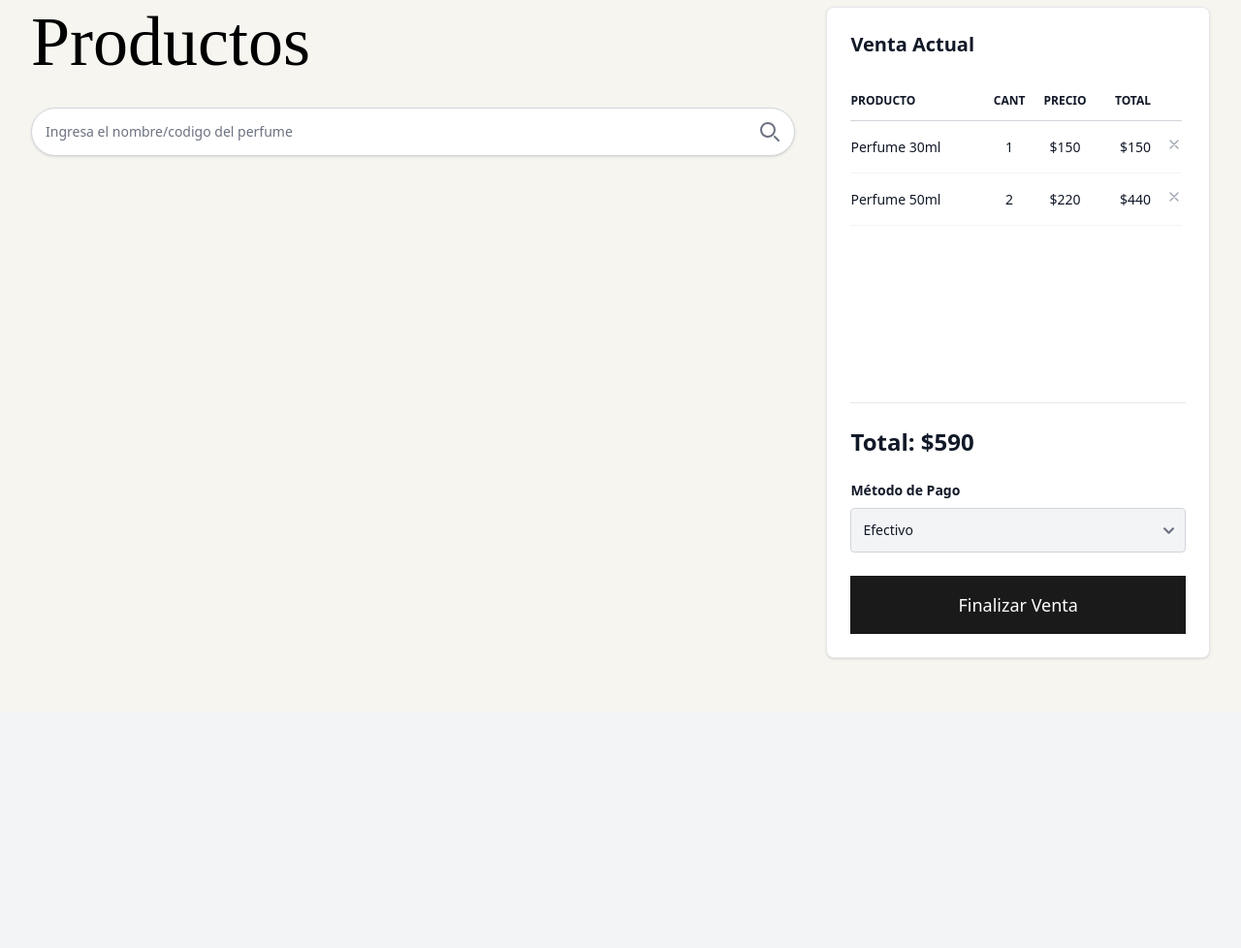
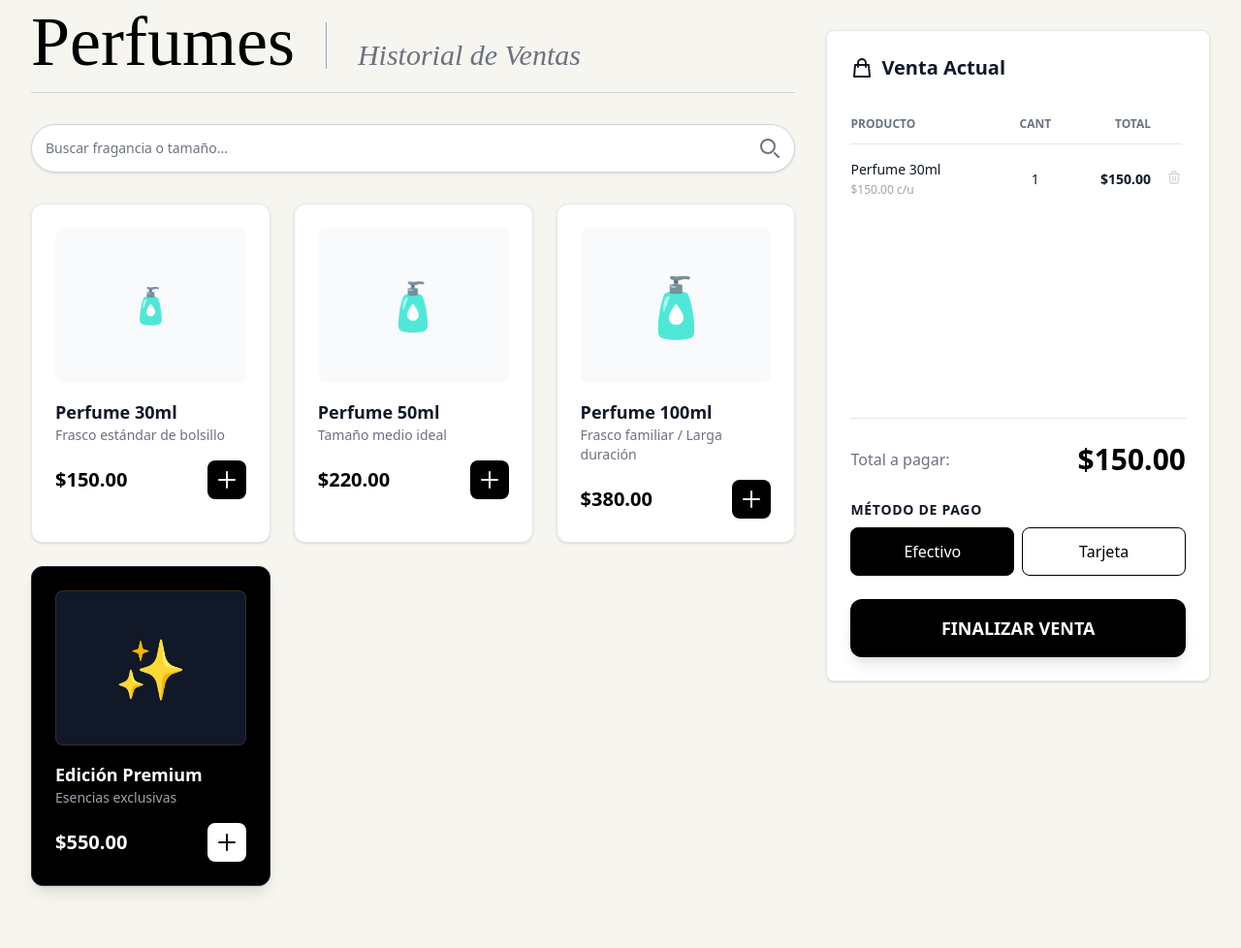
Before and after one commit to IDGS802-23002162/Jassence, a Flask app: page /pos in a window 1280 px wide. Shown: the part 65-1043 px from the top of the page at 97% size. Before the commit the page ends 746 px from the top, so only its background shows below. Run offline with Flask 3, Linux system fonts and the light colour scheme; style sheets or scripts are compiled from the project's sources; some libraries are stand-ins or nearby versions.

Commit message:
modulo de pos listo para revision

```diff
--- a/config.py
+++ b/config.py
@@ -4,7 +4,7 @@ class config(object):
 
 class DevelopmentConfig(config):
     DEBUG=True
-    SQLALCHEMY_DATABASE_URI='mysql+pymysql://root:root@127.0.0.1/jassencebd'
+    SQLALCHEMY_DATABASE_URI='mysql+pymysql://root:3417@127.0.0.1/jassencebd'
     SQLALCHEMY_TRACK_MODIFCATIONS=False
 
     # No usar root
--- a/modulos_routes/pos/routes.py
+++ b/modulos_routes/pos/routes.py
@@ -5,3 +5,15 @@ pos_bp = Blueprint('pos', __name__)
 @pos_bp.route('/pos', methods=['GET'])
 def index_formulas():
     return render_template('modulos_front/pos/pos.html', titulo="Venta Local")
+
+@pos_bp.route('/ticket')
+def ticket():
+    return render_template('modulos_front/pos/ticket.html', titulo="Venta Local")
+
+@pos_bp.route('/historial_V')
+def historial_V():
+    return render_template('modulos_front/pos/historial_V.html', titulo="Venta Local")
+
+@pos_bp.route('/detalle_V')
+def detalle_V():
+    return render_template('modulos_front/pos/detalle_V.html', titulo="Venta Local")
--- a/templates/modulos_front/pos/pos.html
+++ b/templates/modulos_front/pos/pos.html
@@ -8,61 +8,142 @@
 
     <div class="lg:w-2/3 flex flex-col">
 
-        <div class="flex items-center mb-8">
-            <h1 class="font-elegant text-7xl text-black mr-6 cursor-default">
-                Productos
+        <div class="flex items-end mb-8 border-b border-gray-300 pb-4">
+            <h1 class="font-elegant text-7xl text-black cursor-default">
+                Perfumes
             </h1>
+            <div class="w-px h-12 bg-gray-400 mx-8 mb-2"></div>
+            <a href="{{ url_for('pos.historial_V') }}" class="text-gray-500 font-elegant text-3xl mb-1 italic">
+                Historial de Ventas
+            </a>
+
         </div>
 
         <div class="mb-8 relative w-full">
-            <input type="text" class="block w-full p-3.5 pr-10 text-sm text-gray-900 bg-white border border-gray-300 rounded-full focus:ring-black focus:border-black shadow-sm" placeholder="Ingresa el nombre/codigo del perfume">
+            <input type="text"
+                class="block w-full p-3.5 pr-10 text-sm text-gray-900 bg-white border border-gray-300 rounded-full focus:ring-black focus:border-black shadow-sm"
+                placeholder="Buscar fragancia o tamaño...">
             <div class="absolute inset-y-0 right-0 flex items-center pr-4 pointer-events-none">
-                <svg class="w-5 h-5 text-gray-500" fill="none" viewBox="0 0 20 20"><path stroke="currentColor" stroke-linecap="round" stroke-linejoin="round" stroke-width="2" d="m19 19-4-4m0-7A7 7 0 1 1 1 8a7 7 0 0 1 14 0Z"/></svg>
+                <svg class="w-5 h-5 text-gray-500" fill="none" viewBox="0 0 20 20">
+                    <path stroke="currentColor" stroke-linecap="round" stroke-linejoin="round" stroke-width="2"
+                        d="m19 19-4-4m0-7A7 7 0 1 1 1 8a7 7 0 0 1 14 0Z" />
+                </svg>
             </div>
         </div>
 
-        <div class="grid grid-cols-1 md:grid-cols-2 gap-6 pb-8">
+        <div class="grid grid-cols-1 md:grid-cols-2 xl:grid-cols-3 gap-6 pb-8">
 
+            <div
+                class="bg-white border border-gray-200 rounded-xl p-6 shadow-sm hover:shadow-md transition-shadow cursor-pointer group">
+                <div class="h-40 bg-gray-50 rounded-lg mb-4 flex items-center justify-center">
+                    <span class="text-4xl">🧴</span>
+                </div>
+                <h3 class="text-lg font-bold text-gray-900">Perfume 30ml</h3>
+                <p class="text-sm text-gray-500 mb-4">Frasco estándar de bolsillo</p>
+                <div class="flex items-center justify-between">
+                    <span class="text-xl font-bold text-black">$150.00</span>
+                    <button class="bg-black text-white p-2 rounded-lg hover:bg-gray-800 transition-colors">
+                        <svg class="w-6 h-6" fill="none" stroke="currentColor" viewBox="0 0 24 24">
+                            <path stroke-linecap="round" stroke-linejoin="round" stroke-width="2" d="M12 4v16m8-8H4">
+                            </path>
+                        </svg>
+                    </button>
+                </div>
+            </div>
 
+            <div
+                class="bg-white border border-gray-200 rounded-xl p-6 shadow-sm hover:shadow-md transition-shadow cursor-pointer">
+                <div class="h-40 bg-gray-50 rounded-lg mb-4 flex items-center justify-center">
+                    <span class="text-5xl">🧴</span>
+                </div>
+                <h3 class="text-lg font-bold text-gray-900">Perfume 50ml</h3>
+                <p class="text-sm text-gray-500 mb-4">Tamaño medio ideal</p>
+                <div class="flex items-center justify-between">
+                    <span class="text-xl font-bold text-black">$220.00</span>
+                    <button class="bg-black text-white p-2 rounded-lg hover:bg-gray-800">
+                        <svg class="w-6 h-6" fill="none" stroke="currentColor" viewBox="0 0 24 24">
+                            <path stroke-linecap="round" stroke-linejoin="round" stroke-width="2" d="M12 4v16m8-8H4">
+                            </path>
+                        </svg>
+                    </button>
+                </div>
+            </div>
+
+            <div
+                class="bg-white border border-gray-200 rounded-xl p-6 shadow-sm hover:shadow-md transition-shadow cursor-pointer">
+                <div class="h-40 bg-gray-50 rounded-lg mb-4 flex items-center justify-center">
+                    <span class="text-6xl">🧴</span>
+                </div>
+                <h3 class="text-lg font-bold text-gray-900">Perfume 100ml</h3>
+                <p class="text-sm text-gray-500 mb-4">Frasco familiar / Larga duración</p>
+                <div class="flex items-center justify-between">
+                    <span class="text-xl font-bold text-black">$380.00</span>
+                    <button class="bg-black text-white p-2 rounded-lg hover:bg-gray-800">
+                        <svg class="w-6 h-6" fill="none" stroke="currentColor" viewBox="0 0 24 24">
+                            <path stroke-linecap="round" stroke-linejoin="round" stroke-width="2" d="M12 4v16m8-8H4">
+                            </path>
+                        </svg>
+                    </button>
+                </div>
+            </div>
+
+            <div class="bg-black border border-gray-800 rounded-xl p-6 shadow-lg cursor-pointer">
+                <div
+                    class="h-40 bg-gray-900 rounded-lg mb-4 flex items-center justify-center border border-yellow-600/30">
+                    <span class="text-6xl">✨</span>
+                </div>
+                <h3 class="text-lg font-bold text-gold-500 text-white">Edición Premium</h3>
+                <p class="text-sm text-gray-400 mb-4">Esencias exclusivas</p>
+                <div class="flex items-center justify-between">
+                    <span class="text-xl font-bold text-white">$550.00</span>
+                    <button class="bg-white text-black p-2 rounded-lg hover:bg-gray-200">
+                        <svg class="w-6 h-6" fill="none" stroke="currentColor" viewBox="0 0 24 24">
+                            <path stroke-linecap="round" stroke-linejoin="round" stroke-width="2" d="M12 4v16m8-8H4">
+                            </path>
+                        </svg>
+                    </button>
+                </div>
+            </div>
 
         </div>
     </div>
 
-    <div class="lg:w-1/3 bg-white border border-gray-200 shadow-sm rounded-lg p-6 flex flex-col sticky top-24 h-[calc(100vh-8rem)]">
+    <div
+        class="lg:w-1/3 bg-white border border-gray-200 shadow-sm rounded-lg p-6 flex flex-col sticky top-24 h-[calc(100vh-8rem)]">
 
-        <h2 class="text-xl font-bold text-gray-900 mb-6">Venta Actual</h2>
+        <h2 class="text-xl font-bold text-gray-900 mb-6 flex items-center gap-2">
+            <svg class="w-6 h-6" fill="none" stroke="currentColor" viewBox="0 0 24 24">
+                <path stroke-linecap="round" stroke-linejoin="round" stroke-width="2"
+                    d="M16 11V7a4 4 0 00-8 0v4M5 9h14l1 12H4L5 9z"></path>
+            </svg>
+            Venta Actual
+        </h2>
 
         <div class="flex-grow overflow-y-auto mb-6 pr-1">
             <table class="w-full text-sm text-left text-gray-900">
-                <thead class="text-xs font-bold text-gray-900 uppercase border-b border-gray-300">
+                <thead class="text-xs font-bold text-gray-500 uppercase border-b border-gray-200">
                     <tr>
                         <th scope="col" class="py-3">Producto</th>
                         <th scope="col" class="py-3 text-center">Cant</th>
-                        <th scope="col" class="py-3 text-center">Precio</th>
                         <th scope="col" class="py-3 text-right">Total</th>
                         <th scope="col" class="py-3 w-8"></th>
                     </tr>
                 </thead>
-                <tbody>
-                    <tr class="border-b border-gray-100 group">
-                        <td class="py-4 font-medium">Perfume 30ml</td>
+                <tbody class="divide-y divide-gray-100">
+                    <tr class="group">
+                        <td class="py-4">
+                            <span class="block font-medium">Perfume 30ml</span>
+                            <span class="text-xs text-gray-400">$150.00 c/u</span>
+                        </td>
                         <td class="py-4 text-center">1</td>
-                        <td class="py-4 text-center">$150</td>
-                        <td class="py-4 text-right font-medium">$150</td>
+                        <td class="py-4 text-right font-bold">$150.00</td>
                         <td class="py-4 text-right pl-2">
-                            <button type="button" class="text-gray-400 hover:text-red-500 transition-colors focus:outline-none" title="Quitar producto">
-                                <svg class="w-4 h-4" fill="none" stroke="currentColor" viewBox="0 0 24 24" xmlns="http://www.w3.org/2000/svg"><path stroke-linecap="round" stroke-linejoin="round" stroke-width="2" d="M6 18L18 6M6 6l12 12"></path></svg>
-                            </button>
-                        </td>
-                    </tr>
-                    <tr class="border-b border-gray-100 group">
-                        <td class="py-4 font-medium">Perfume 50ml</td>
-                        <td class="py-4 text-center">2</td>
-                        <td class="py-4 text-center">$220</td>
-                        <td class="py-4 text-right font-medium">$440</td>
-                        <td class="py-4 text-right pl-2">
-                            <button type="button" class="text-gray-400 hover:text-red-500 transition-colors focus:outline-none" title="Quitar producto">
-                                <svg class="w-4 h-4" fill="none" stroke="currentColor" viewBox="0 0 24 24" xmlns="http://www.w3.org/2000/svg"><path stroke-linecap="round" stroke-linejoin="round" stroke-width="2" d="M6 18L18 6M6 6l12 12"></path></svg>
+                            <button class="text-gray-300 hover:text-red-500 transition-colors">
+                                <svg class="w-4 h-4" fill="none" stroke="currentColor" viewBox="0 0 24 24">
+                                    <path stroke-linecap="round" stroke-linejoin="round" stroke-width="2"
+                                        d="M19 7l-.867 12.142A2 2 0 0116.138 21H7.862a2 2 0 01-1.995-1.858L5 7m5 4v6m4-6v6m1-10V4a1 1 0 00-1-1h-4a1 1 0 00-1 1v3M4 7h16">
+                                    </path>
+                                </svg>
                             </button>
                         </td>
                     </tr>
@@ -71,25 +152,39 @@
         </div>
 
         <div class="border-t border-gray-200 pt-6">
-            <h3 class="text-2xl font-bold text-gray-900 mb-6">Total: $590</h3>
+            <div class="flex justify-between items-center mb-6">
+                <span class="text-gray-500 font-medium">Total a pagar:</span>
+                <span class="text-3xl font-black text-black">$150.00</span>
+            </div>
 
             <form action="#" method="POST">
                 <div class="mb-6">
-                    <label for="metodo_pago" class="block mb-2 text-sm font-bold text-gray-900">Método de Pago</label>
-                    <select id="metodo_pago" name="metodo_pago" class="bg-gray-100 border border-gray-300 text-gray-900 text-sm rounded-sm focus:ring-black focus:border-black block w-full p-3">
-                        <option value="efectivo">Efectivo</option>
-                        <option value="tarjeta">Tarjeta de Crédito / Débito</option>
-                        <option value="transferencia">Transferencia</option>
-                    </select>
+                    <label class="block mb-2 text-sm font-bold text-gray-900 uppercase tracking-wider">Método de
+                        Pago</label>
+                    <div class="grid grid-cols-2 gap-2">
+                        <label class="cursor-pointer">
+                            <input type="radio" name="metodo_pago" value="efectivo" class="peer hidden" checked>
+                            <div
+                                class="p-3 text-center border rounded-lg peer-checked:bg-black peer-checked:text-white peer-checked:border-black transition-all">
+                                Efectivo
+                            </div>
+                        </label>
+                        <label class="cursor-pointer">
+                            <input type="radio" name="metodo_pago" value="tarjeta" class="peer hidden">
+                            <div
+                                class="p-3 text-center border rounded-lg peer-checked:bg-black peer-checked:text-white peer-checked:border-black transition-all">
+                                Tarjeta
+                            </div>
+                        </label>
+                    </div>
                 </div>
-
-                <button type="submit" class="w-full text-white bg-[#1A1A1A] hover:bg-black font-medium text-lg px-5 py-4 transition-colors">
-                    Finalizar Venta
-                </button>
+                <a href="{{ url_for('pos.ticket') }}"
+                    class="block w-full text-white bg-black hover:bg-gray-800 font-bold text-lg px-5 py-4 rounded-xl shadow-lg transform active:scale-95 transition-all text-center">
+                    FINALIZAR VENTA
+                </a>
             </form>
         </div>
 
     </div>
-
 </div>
 {% endblock %}
```
Also changed, not shown: templates/modulos_front/pos/detalle_V.html (added, +135 -0 lines), templates/modulos_front/pos/historial_V.html (added, +138 -0 lines), templates/modulos_front/pos/ticket.html (added, +101 -0 lines).
